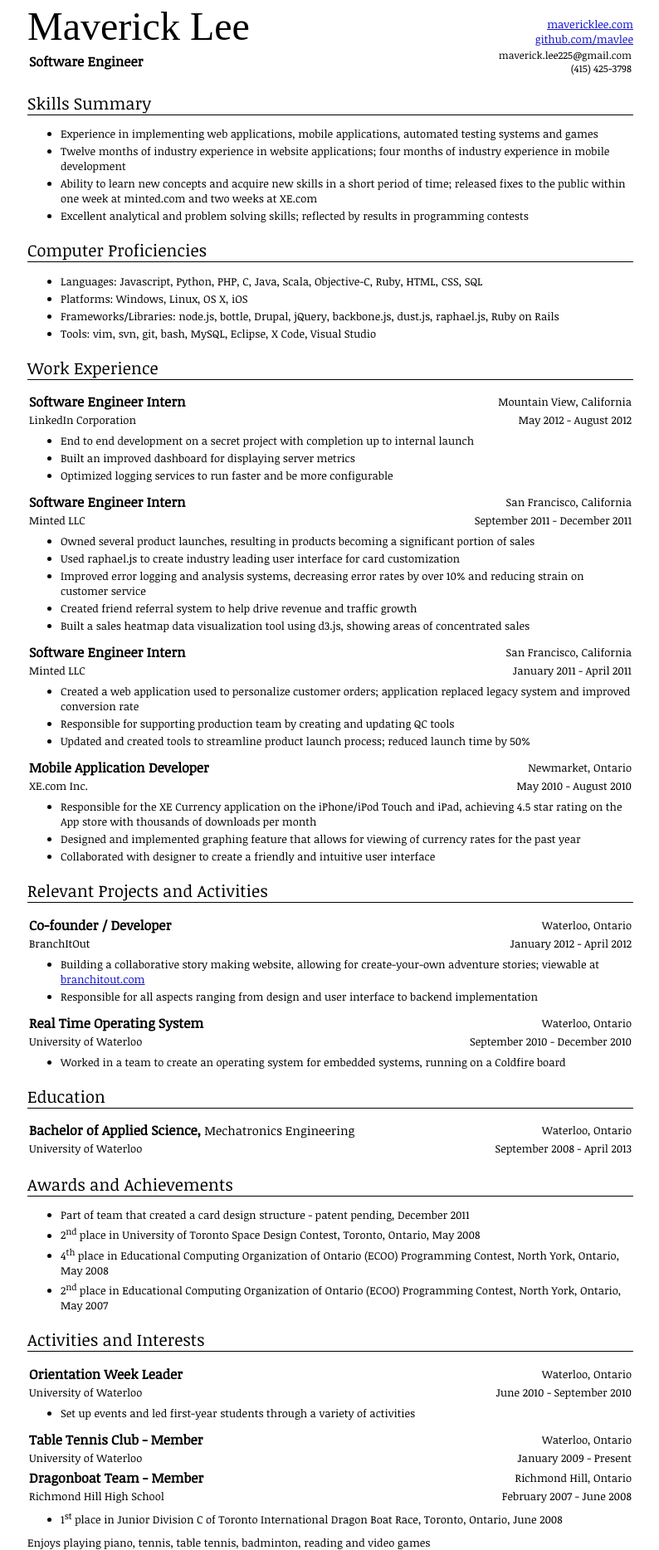
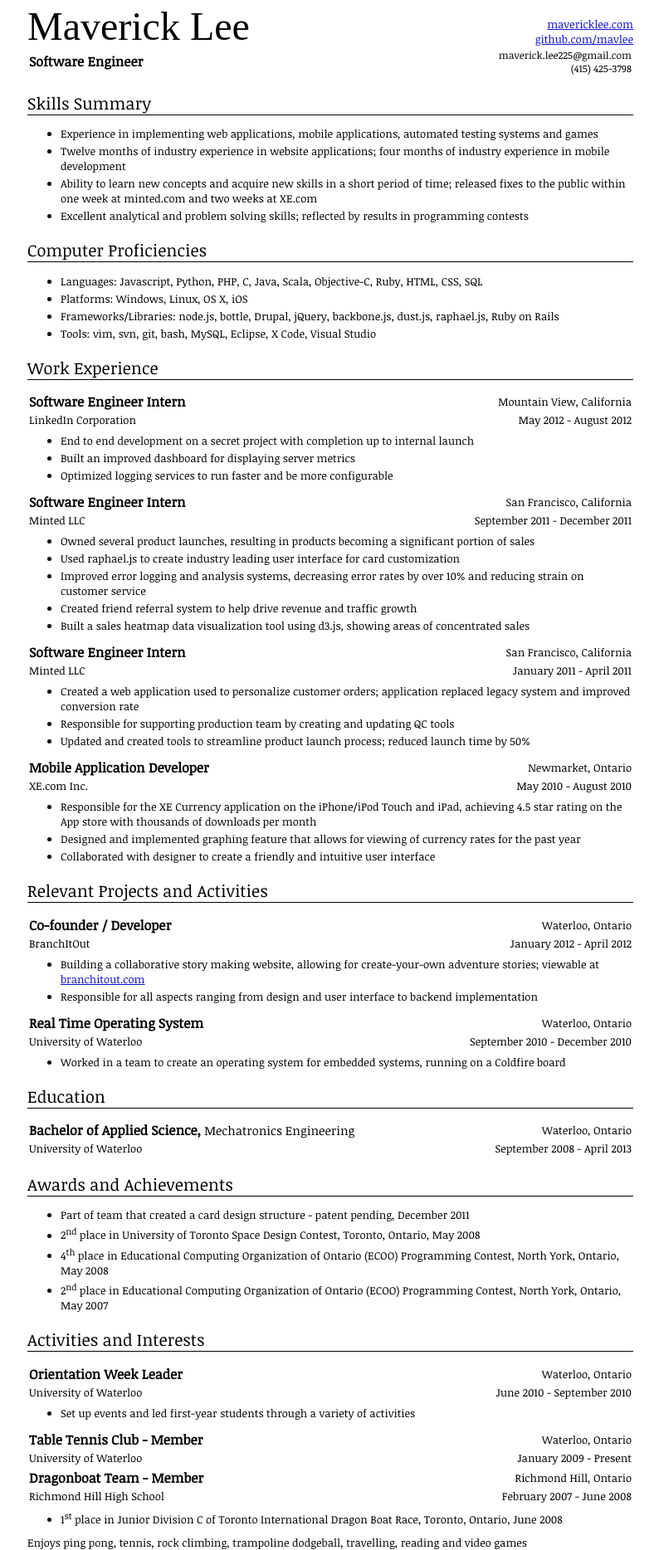
Before and after one commit to mavlee/mavlee.github.com, a Jekyll site: the page resume/index.html, which Jekyll copies as it is, in a window 1280 px wide. Shown: the whole page at 83% size, without its empty margins (242-1036 px from the left). Built offline with Jekyll 4.4.1, drawn with Linux system fonts in a browser that asks for light colours; some web fonts are replaced; Markdown is read by kramdown in place of the engine named in the settings.

```diff
--- a/resume/index.html
+++ b/resume/index.html
@@ -218,7 +218,7 @@
         <li>1<sup>st</sup> place in Junior Division C of Toronto International Dragon Boat Race, Toronto, Ontario, June 2008</li>
       </ul>
     </div>
-    Enjoys playing piano, tennis, table tennis, badminton, reading and video games
+    Enjoys ping pong, tennis, rock climbing, trampoline dodgeball, travelling, reading and video games
 
     <style type="text/css" media="all">
       body, table {
```
Also changed, not shown: _posts/2015-11-08-seo.html (added, +16 -0 lines), assets/images/search_results.png (added).
